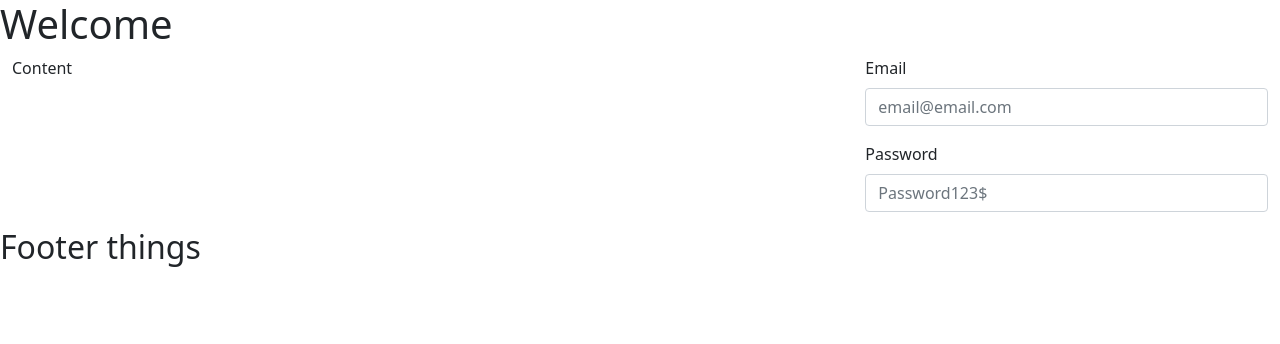
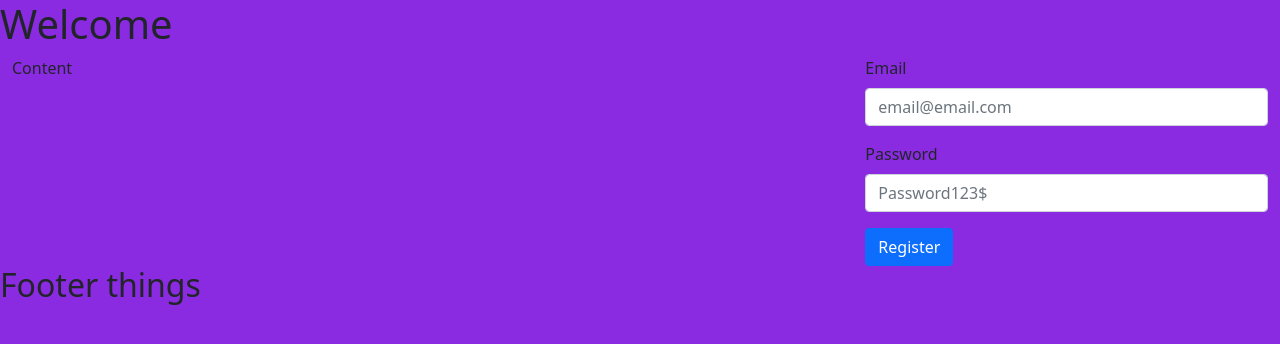
Before and after one commit to PapD1020/IKT_PapDaniel2021, a PHP site: page / in a window 1280 px wide. Shown: the top 344 px of the page. Run offline with PHP 8.4, Linux system fonts and the light colour scheme.

Commit message:
my_style.css hozzá adva, submit gomb

```diff
--- a/Kozos_orai_munka_1/index.php
+++ b/Kozos_orai_munka_1/index.php
@@ -6,13 +6,14 @@
     <meta name="viewport" content="width=device-width, initial-scale=1.0">
 
     <link rel="stylesheet" href="css/bootstrap.min.css">
+    <link rel="stylesheet" href="my_css/my_style.css">
     <script src="js/bootstrap.bundle.min.js"></script>
 
     <title>KOM1 - Front page</title>
 </head>
 <body>
 
-    <div class="">
+    <div class="row">
             <h1>Welcome</h1>
     </div>
 
@@ -31,6 +32,9 @@
                     <label for="formGroupExampleInput2" class="form-label">Password</label>
                     <input type="text" class="form-control" id="formGroupExampleInput2" placeholder="Password123$">
                 </div>
+                <div>
+                    <button type="submit" class="btn btn-primary">Register</button>
+                </div>
             </div>
         </div>
     </div>
--- /dev/null
+++ b/Kozos_orai_munka_1/my_css/my_style.css
@@ -0,0 +1,3 @@
+body{
+    background-color: blueviolet;
+}
```
